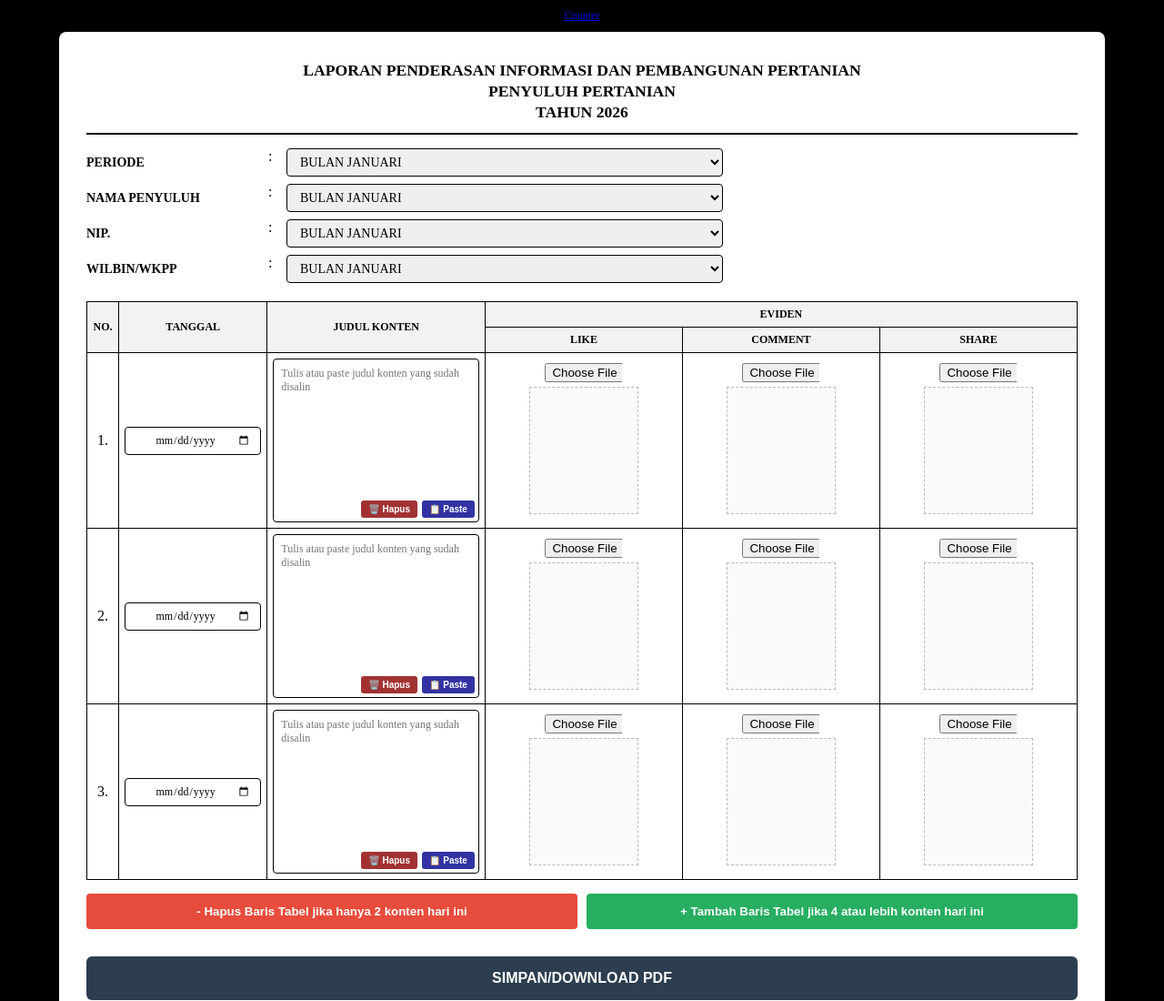
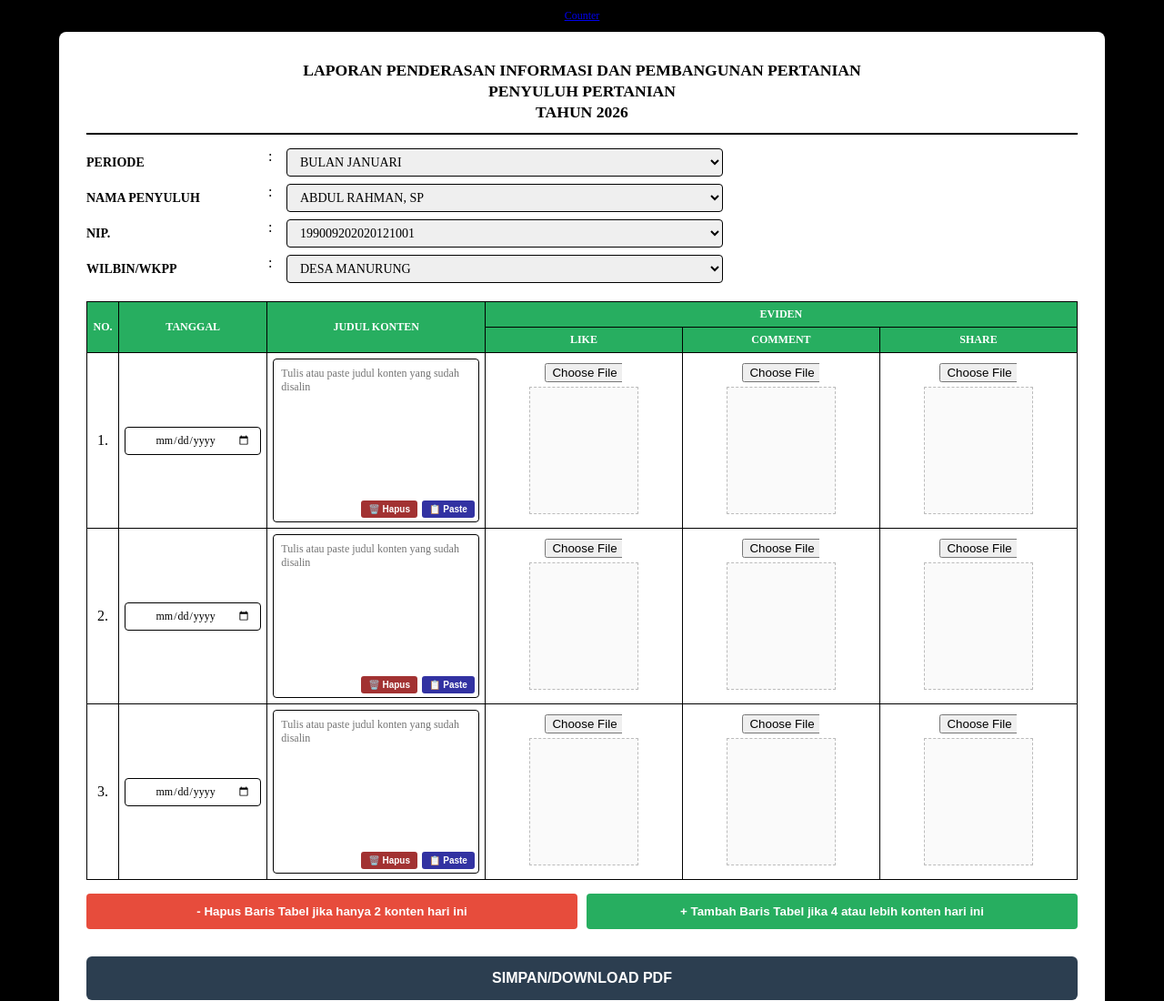
Before and after one commit to mamank757/milenial, a plain HTML site: page index.html in a window 1280 px wide. Shown: the top 1100 px of the page at 91% size. Drawn offline with Linux system fonts and the light colour scheme; a script that the page names is missing.

Commit message:
Update index.html

```diff
--- a/index.html
+++ b/index.html
@@ -76,7 +76,9 @@
 
         table { width: 100%; border-collapse: collapse; table-layout: fixed; }
         th, td { border: 1px solid #000; padding: 6px; text-align: center; vertical-align: middle; }
-        th { background: #f2f2f2; font-size: 12px; text-transform: uppercase; font-weight: bold; }
+
+        /* HEADER BERWARNA HIJAU */
+        th { background: #27ae60; color: white; font-size: 12px; text-transform: uppercase; font-weight: bold; }
 
         .col-no { width: 35px; }
         .col-date { width: 15%; }
@@ -124,7 +126,13 @@
         }
 
         @media print {
-            @page { size: A4; margin: 1cm; }
+            @page {
+                size: A4;
+                margin-top: 2cm;
+                margin-bottom: 1cm;
+                margin-left: 2cm;
+                margin-right: 2cm;
+            }
             .controls, .action-area, input[type="file"], .textarea-actions, .visitor-counter-wrapper, .footer { display: none !important; }
             body { background: white; padding: 0; margin: 0; }
             .container { box-shadow: none; border: none; width: 100%; padding: 0; max-width: 100%; }
@@ -134,6 +142,7 @@
 
             /* Pengaturan agar Header tidak muncul di halaman berikutnya */
             thead { display: table-row-group !important; }
+            th { background: #27ae60 !important; color: white !important; -webkit-print-color-adjust: exact; }
 
             tr { display: table-row !important; border: 1px solid #000 !important; page-break-inside: avoid; }
             td { display: table-cell !important; border: 1px solid #000 !important; }
@@ -169,25 +178,37 @@
 
         <label>NAMA PENYULUH</label> <span>:</span>
             <select id="id_nama">
-            <option>BULAN JANUARI</option><option>BULAN FEBRUARI</option><option>BULAN MARET</option>
-            <option>BULAN APRIL</option><option>BULAN MEI</option><option>BULAN JUNI</option>
-            <option>BULAN JULI</option><option>BULAN AGUSTUS</option><option>BULAN SEPTEMBER</option>
-            <option>BULAN OKTOBER</option><option>BULAN NOVEMBER</option><option>BULAN DESEMBER</option>
+            <option>ABDUL RAHMAN, SP</option>
+            <option>ANDI LUTHFIAH, SP</option>
+            <option>INDRA YULIANA, S.TP., M.Si.</option>
+            <option>NURUL FAHMI, S.P.</option>
+            <option>REZKI RAHAYU, S.P.</option>
+            <option>RIZAL SMITH ANUGRAH SYAM, S.P.</option>
+            <option>SUHADY HAMDAN, S.P.</option>
+            <option>SURAHMAN, S.TP</option>
         </select>
 
         <label>NIP.</label> <span>:</span>
             <select id="id_nip">
-            <option>BULAN JANUARI</option><option>BULAN FEBRUARI</option><option>BULAN MARET</option>
-            <option>BULAN APRIL</option><option>BULAN MEI</option><option>BULAN JUNI</option>
-            <option>BULAN JULI</option><option>BULAN AGUSTUS</option><option>BULAN SEPTEMBER</option>
-            <option>BULAN OKTOBER</option><option>BULAN NOVEMBER</option><option>BULAN DESEMBER</option>
+            <option>199009202020121001</option>
+            <option>199307162020122003</option>
+            <option>199307062020122001</option>
+            <option>198911142020122002</option>
+            <option>199507052020122003</option>
+            <option>199005152020121001</option>
+            <option>199202072020121001</option>
+            <option>199203122020121003</option>
         </select>
         <label>WILBIN/WKPP</label> <span>:</span>
             <select id="id_wilayah">
-            <option>BULAN JANUARI</option><option>BULAN FEBRUARI</option><option>BULAN MARET</option>
-            <option>BULAN APRIL</option><option>BULAN MEI</option><option>BULAN JUNI</option>
-            <option>BULAN JULI</option><option>BULAN AGUSTUS</option><option>BULAN SEPTEMBER</option>
-            <option>BULAN OKTOBER</option><option>BULAN NOVEMBER</option><option>BULAN DESEMBER</option>
+            <option>DESA MANURUNG</option>
+            <option>DESA MANNAGAE & DESA ASSORAJANG</option>
+            <option>DESA ALEWADENG</option>
+            <option>DESA BOTTOBENTENG & DESA RUMPIA</option>
+            <option>KELURAHAN MAPPADAELO</option>
+            <option>DESA WORONGNGE</option>
+            <option>DESA PASELLORENG & KELURAHAN GILIRENG</option>
+            <option>DESA BARANGMAMASE</option>
         </select>
     </div>
 
```
